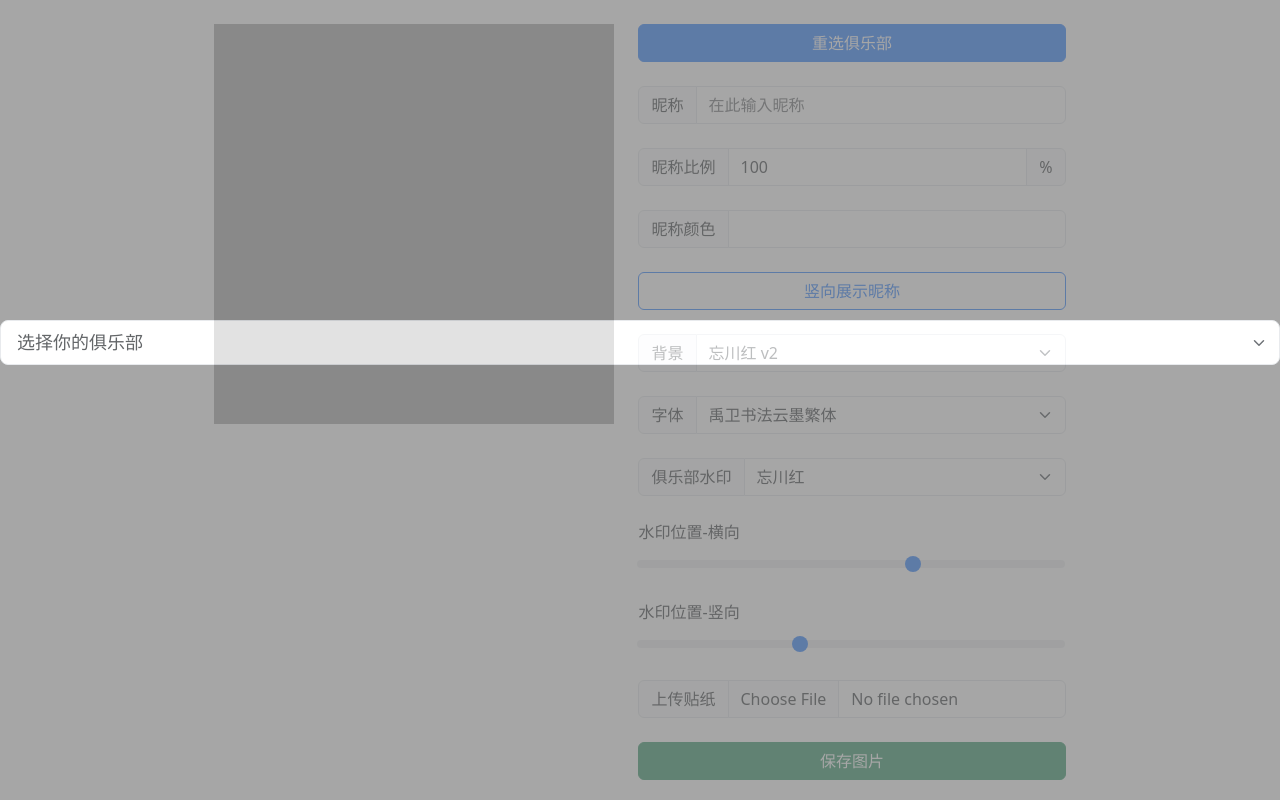
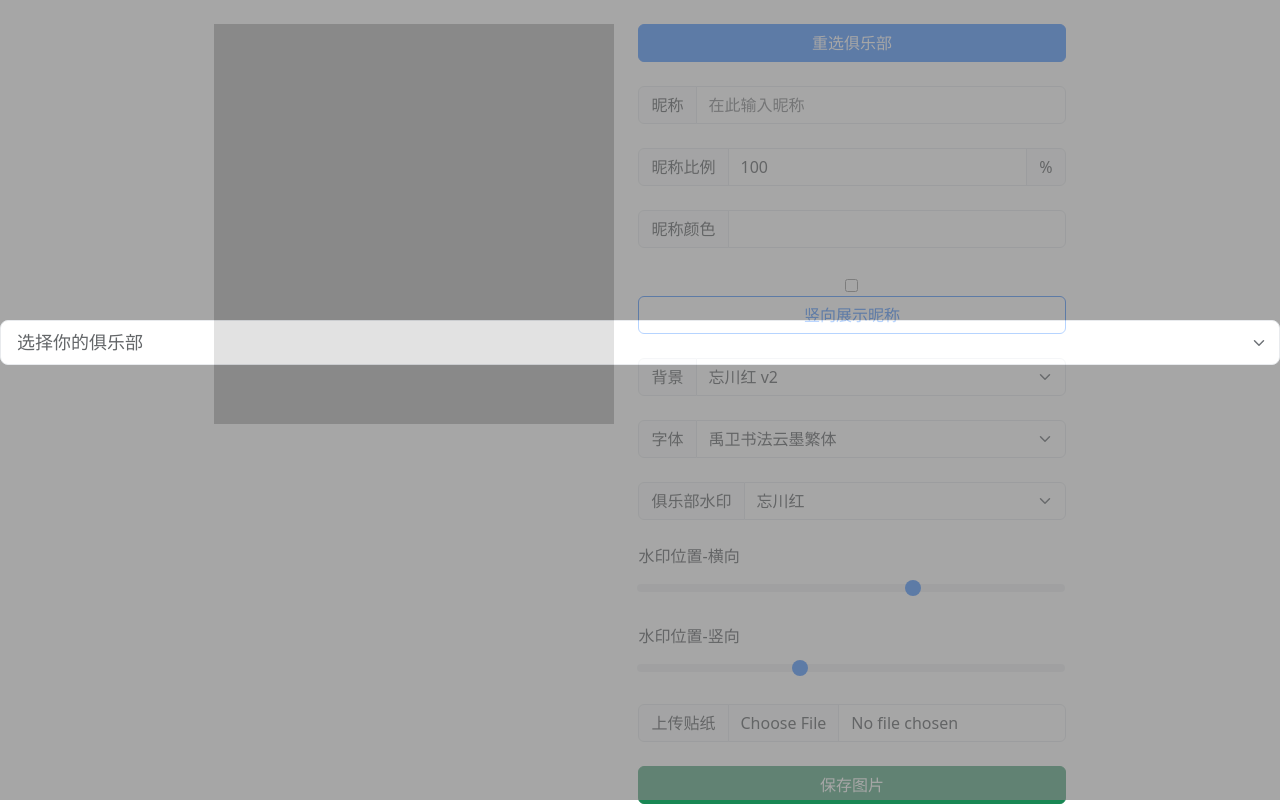
Before and after one commit to CoolAcsi/xy_avatar_gen, a plain HTML site: page index.html in a window 1280 px wide. Drawn offline with nearby package versions, Linux system fonts and the light colour scheme; a web font is replaced by a local one.

Commit message:
refect the page style

```diff
--- a/index.html
+++ b/index.html
@@ -143,7 +143,8 @@
 			<div class="canvas col-md-auto"><canvas id="canvas"></canvas></div>
 			<form class="col-md-auto">
 				<br>
-				<button id="reset_team" class="btn btn-primary" onclick="resetTeam()" style="width: 100%;">重选俱乐部</button>
+				<button id="reset_team" class="btn btn-primary" onclick="resetTeam()"
+					style="width: 100%;">重选俱乐部</button>
 				<br><br>
 				<!-- <br><br> -->
 				<div class="input-group">
@@ -164,12 +165,10 @@
 					<span class="input-group-text">昵称颜色</span>
 					<input type="color" class="form-control form-control-color" id="textColor" value="#ffffff">
 				</div>
-
 				<br>
 
-
-					<input type="checkbox" class="btn-check" id="isVerticalText" autocomplete="off">
-					<label class="btn btn-outline-primary" for="isVerticalText" style="width: 100%;">竖向展示昵称</label>
+				<input type="checkbox" class="btn btn-outline-secondary" id="isVerticalText" autocomplete="off">
+				<label class="btn btn-outline-primary" for="isVerticalText" style="width: 100%;">竖向展示昵称</label>
 
 				<br><br>
 				<!-- <label for="fontGlobalAlpha">文字透明度：</label>
```
